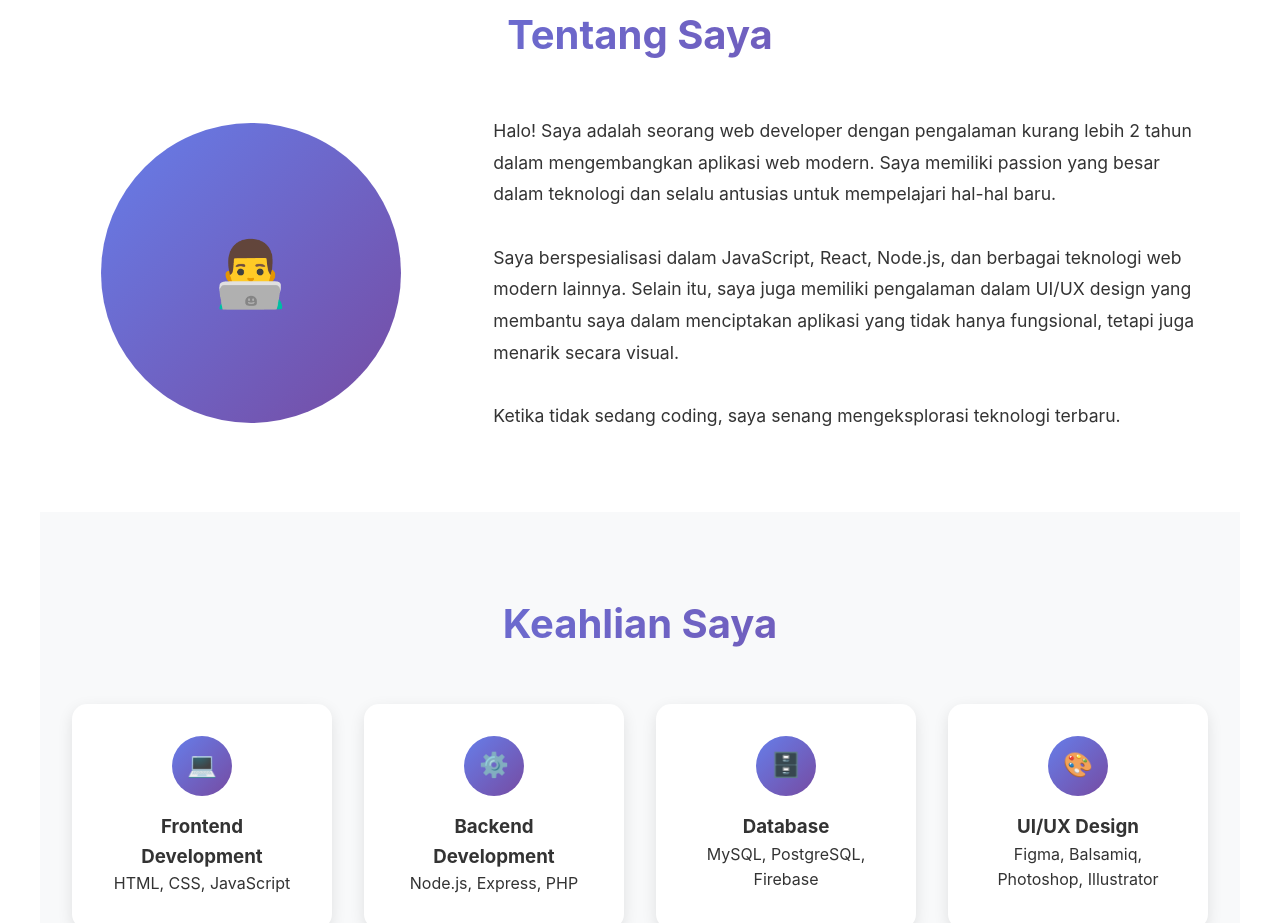
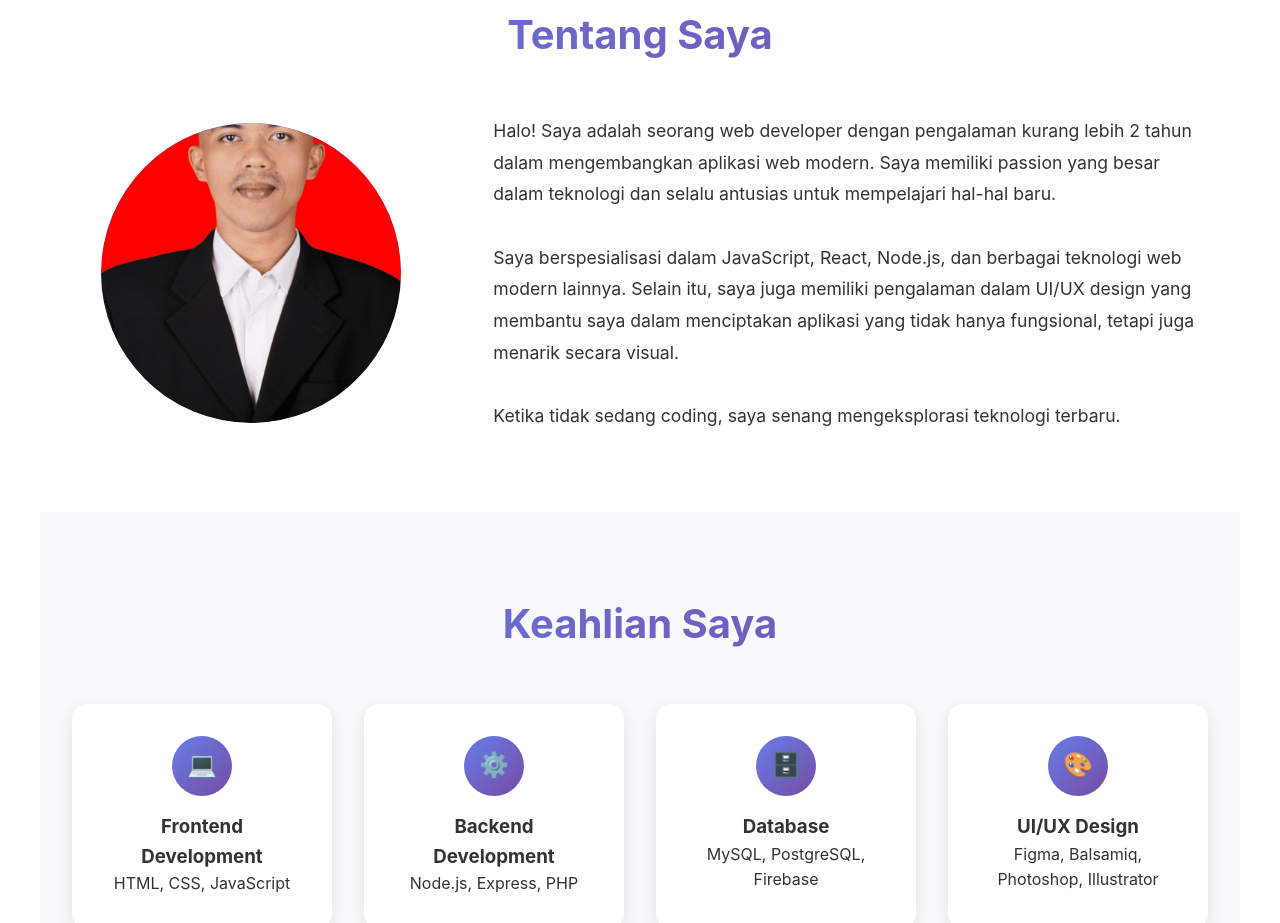
Before and after one commit to CalonPeretas/CalonPeretas.github.io, a plain HTML site: page index.html in a window 1280 px wide. Shown: the part 877-1800 px from the top of the page. Drawn offline with Linux system fonts and the light colour scheme.

Commit message:
Update index.html

```diff
--- a/index.html
+++ b/index.html
@@ -541,8 +541,8 @@
         <h2 class="section-title fade-in">Tentang Saya</h2>
         <div class="about-content fade-in">
             <div class="about-image">
-                <img id="profile-photo" class="profile-photo" style="display: none;" alt="Profile Photo">
-                <span id="emoji-backup">👨‍💻</span>
+                <img id="profile-photo" class="profile-photo" src="https://raw.githubusercontent.com/CalonPeretas/CalonPeretas.github.io/main/Foto1.png" alt="Alan Rama Zufri Profile Photo">
+                <span id="emoji-backup" style="display: none;">👨‍💻</span>
                 <button class="photo-upload" onclick="document.getElementById('photo-input').click()">📷</button>
                 <input type="file" id="photo-input" accept="image/*">
             </div>
```
